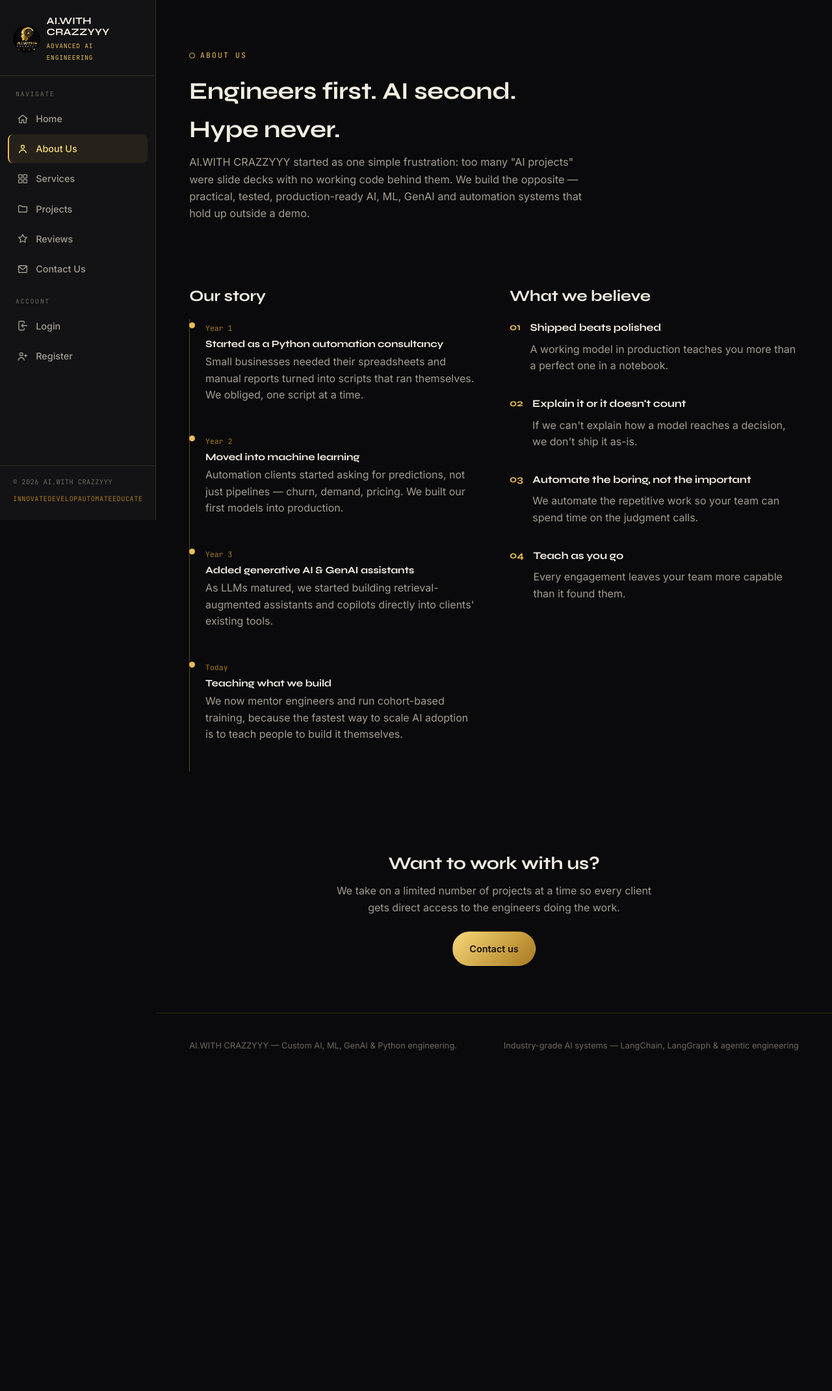
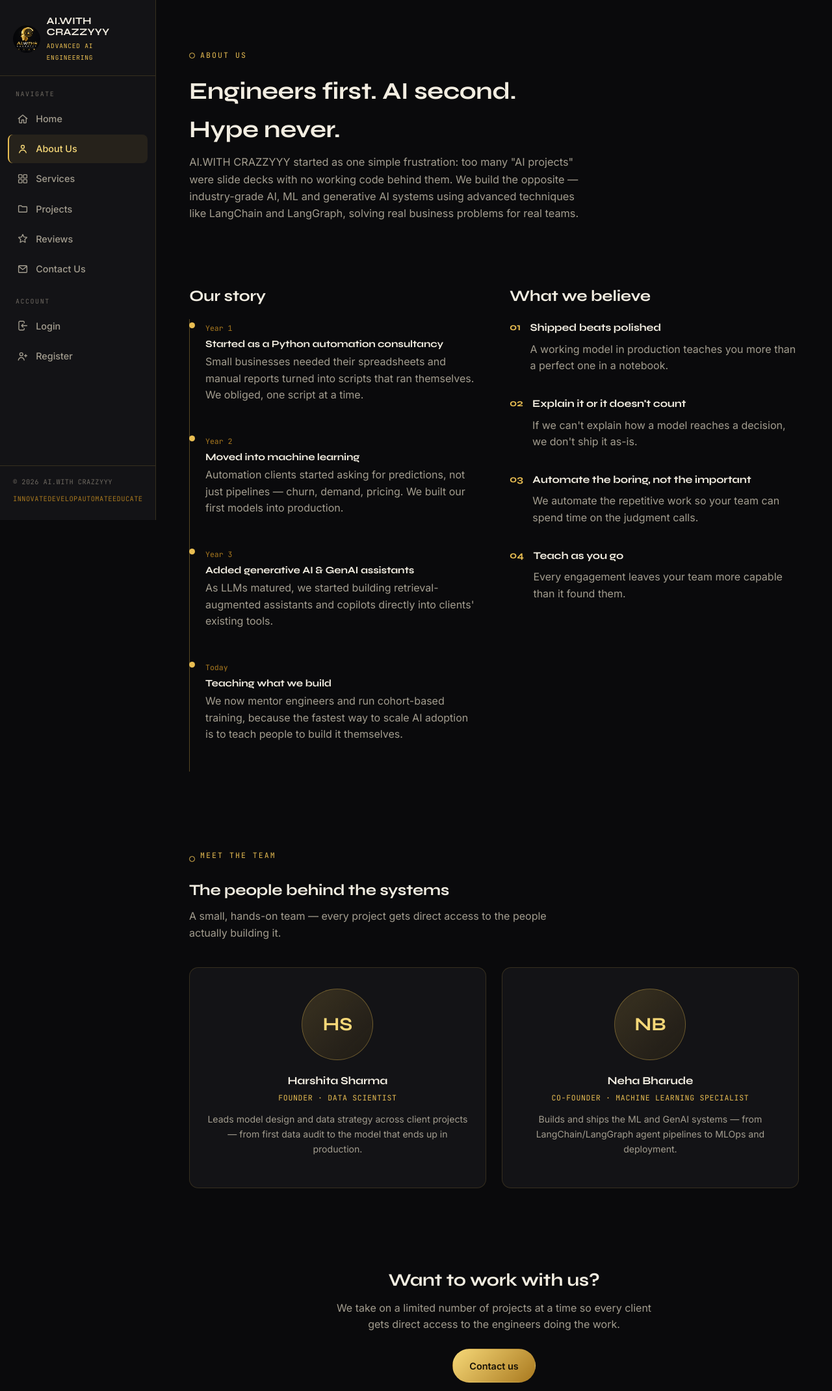
Before and after one commit to nehabharude07/AI-with-Crazzyyy, a Flask app: page /about in a window 1280 px wide. Shown: the top 2140 px of the page at 65% size. Before the commit the page ends 1616 px from the top, so only its background shows below. Run offline with Flask 3, Linux system fonts and the light colour scheme.

Commit message:
Initial commit - AI With Crazzyyy Business Website

```diff
--- a/static/js/script.js
+++ b/static/js/script.js
@@ -1,4 +1,4 @@
-alert("NEW SCRIPT IS RUNNING");
+// alert("NEW SCRIPT IS RUNNING");
 document.addEventListener("DOMContentLoaded", function () {
 
   /* ---------------- sidebar toggle (mobile) ---------------- */
--- a/templates/about.html
+++ b/templates/about.html
@@ -5,7 +5,7 @@
 <section class="page-section" style="padding-bottom:2rem;">
   <span class="divider-ring"><span class="ring"></span><span class="eyebrow">About us</span></span>
   <h1 style="font-size:2.3rem; max-width:20ch;">Engineers first. AI second. Hype never.</h1>
-  <p style="max-width:60ch; font-size:1.02rem;">AI.WITH CRAZZYYY started as one simple frustration: too many "AI projects" were slide decks with no working code behind them. We build the opposite — practical, tested, production-ready AI, ML, GenAI and automation systems that hold up outside a demo.</p>
+  <p style="max-width:60ch; font-size:1.02rem;">AI.WITH CRAZZYYY started as one simple frustration: too many "AI projects" were slide decks with no working code behind them. We build the opposite — industry-grade AI, ML and generative AI systems using advanced techniques like LangChain and LangGraph, solving real business problems for real teams.</p>
 </section>
 
 <section class="page-section tight">
@@ -72,6 +72,34 @@
   </div>
 </section>
 
+<section class="page-section tight">
+  <div class="section-head">
+    <span class="divider-ring"><span class="ring"></span><span class="eyebrow">Meet the team</span></span>
+    <h2>The people behind the systems</h2>
+    <p>A small, hands-on team — every project gets direct access to the people actually building it.</p>
+  </div>
+  <div class="team-grid">
+    <div class="team-card">
+      <div class="team-avatar">
+        <!-- Replace with a real photo: save it as static/images/team-harshita.jpg and swap the <div class="initials"> below for <img src="{{ url_for('static', filename='images/team-harshita.jpg') }}" alt="Harshita Sharma"> -->
+        <div class="initials">HS</div>
+      </div>
+      <h3>Harshita Sharma</h3>
+      <span class="team-role">Founder &middot; Data Scientist</span>
+      <p>Leads model design and data strategy across client projects — from first data audit to the model that ends up in production.</p>
+    </div>
+    <div class="team-card">
+      <div class="team-avatar">
+        <!-- Replace with a real photo: save it as static/images/team-neha.jpg and swap the <div class="initials"> below for <img src="{{ url_for('static', filename='images/team-neha.jpg') }}" alt="Neha Bharude"> -->
+        <div class="initials">NB</div>
+      </div>
+      <h3>Neha Bharude</h3>
+      <span class="team-role">Co-founder &middot; Machine Learning Specialist</span>
+      <p>Builds and ships the ML and GenAI systems — from LangChain/LangGraph agent pipelines to MLOps and deployment.</p>
+    </div>
+  </div>
+</section>
+
 <section class="page-section tight" style="text-align:center;">
   <h2 style="font-size:1.7rem;">Want to work with us?</h2>
   <p style="max-width:50ch; margin:0 auto 1.5rem;">We take on a limited number of projects at a time so every client gets direct access to the engineers doing the work.</p>
--- a/templates/base.html
+++ b/templates/base.html
@@ -8,6 +8,7 @@
 <link rel="icon" href="{{ url_for('static', filename='images/logo.png') }}">
 <link rel="stylesheet" href="{{ url_for('static', filename='css/style.css') }}">
 <noscript><style>.reveal-base{opacity:1 !important; transform:none !important;} .word-reveal{opacity:1 !important; transform:none !important; animation:none !important;}</style></noscript>
+
 </head>
 <body>
 <button class="sidebar-toggle" id="sidebarToggle" aria-label="Toggle menu">
--- a/templates/projects.html
+++ b/templates/projects.html
@@ -15,6 +15,12 @@
       <span class="eyebrow" style="display:block; margin-bottom:.6rem;">{{ p.tag }}</span>
       <h3>{{ p.name }}</h3>
       <p>{{ p.desc }}</p>
+      <div class="project-card-foot">
+        <a href="{{ p.link }}" target="_blank" rel="noopener" class="live-link">
+          <svg viewBox="0 0 24 24" fill="none" stroke="currentColor" stroke-width="2" stroke-linecap="round" stroke-linejoin="round"><path d="M18 13v6a2 2 0 0 1-2 2H5a2 2 0 0 1-2-2V8a2 2 0 0 1 2-2h6"/><path d="M15 3h6v6"/><path d="M10 14 21 3"/></svg>
+          View live project
+        </a>
+      </div>
     </div>
     {% endfor %}
   </div>
```
Also changed, not shown: 2 other files.
